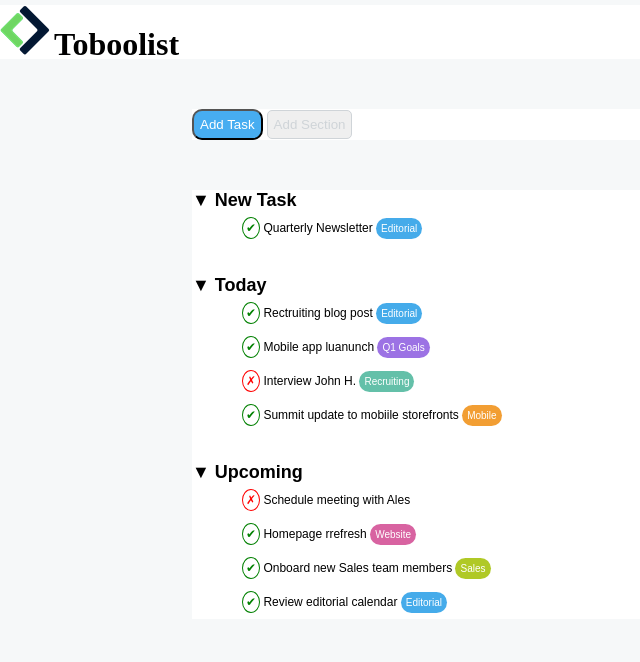
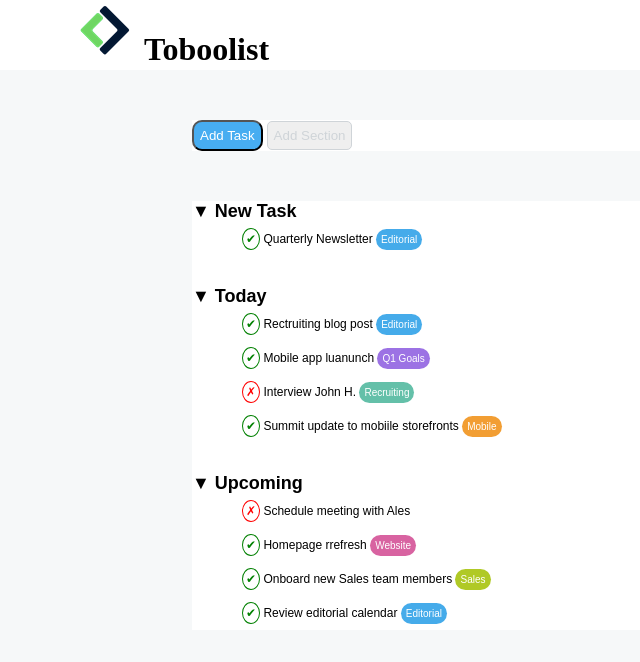
Before and after one commit to dannymastro87/html-css-toboolist, a plain HTML site: page index.html in a window 1280 px wide. Shown: the whole page, without its empty margins (0-640 px from the left). Drawn offline with Linux system fonts and the light colour scheme.

Commit message:
allineamento-logo

```diff
--- a/assets/css/style.css
+++ b/assets/css/style.css
@@ -18,12 +18,18 @@ main {
 
 
 .logo {
-  margin: 5px 20px 5px 0px;
+  line-height: 30px;
+  vertical-align: middle;
+  margin-left: 80px;
 }
 
-h1{
-  line-height: 50%;
+.text-logo {
+  padding: 10px;
   display: inline;
+}
+
+.image-logo {
+  padding: 5px 0;
 }
 
 h2 {
--- a/index.html
+++ b/index.html
@@ -12,8 +12,8 @@
 <body>
   <header>
     <div class="logo">
-      <img src="assets/img/Logo.png" alt="Toboolist">
-      <h1>Toboolist</h1>
+      <img class="image-logo" src="assets/img/Logo.png" alt="Toboolist">
+      <h1 class="text-logo">Toboolist</h1>
     </div>
   </header>
 
```
